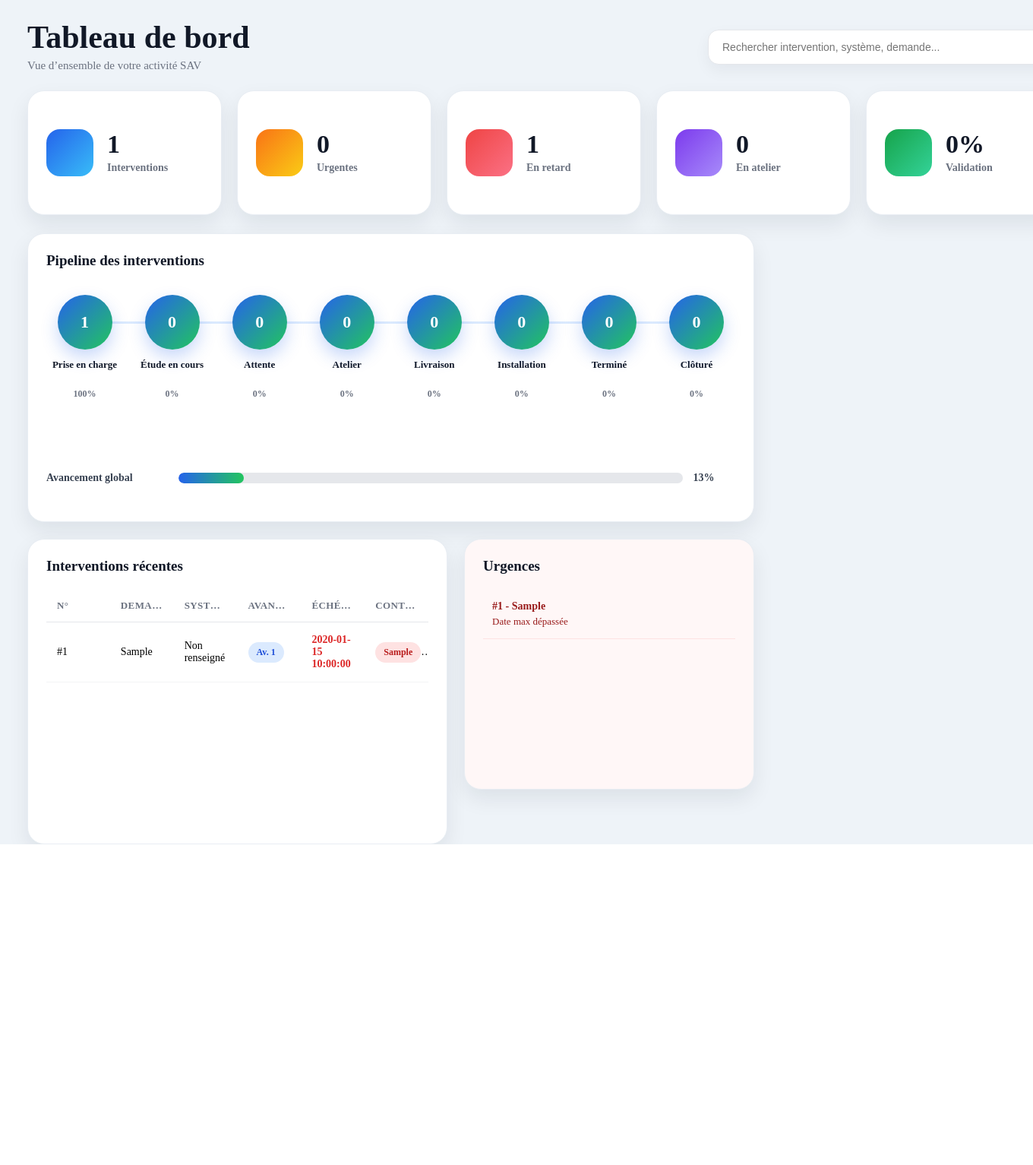
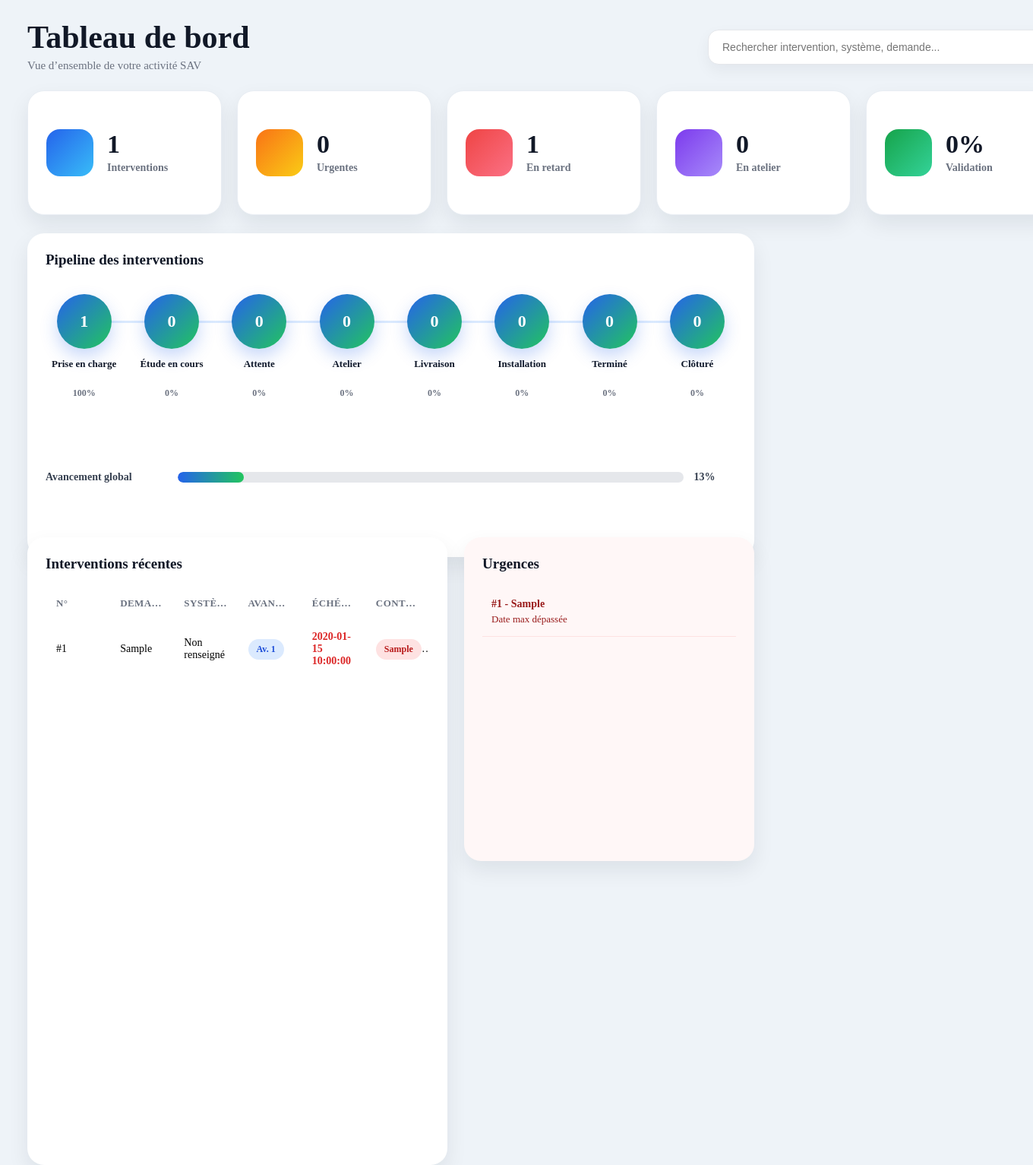
Before and after one commit to Mimi0123456789/openprod, a PHP site: page /views/stats/stats.php in a window 1360 px wide; the page is wider, and only the part inside the window is pictured. Shown: that part at 76% size. Before the commit the page ends 1111 px from the top of that part, so only its background shows below. Run offline with PHP 8.4, Linux system fonts and the light colour scheme; tables that the repository leaves empty or names only in its code hold one stand-in row (values such as "Sample post"); some libraries are stand-ins or nearby versions.

Commit message:
Maj stats 3

```diff
--- a/views/stats/stats.php
+++ b/views/stats/stats.php
@@ -11,6 +11,8 @@
         margin: 0;
         padding: 28px 36px;
         color: #111827;
+        display: flex;
+        flex-direction: column;
     }
 
     .dashboard-header {
@@ -113,6 +115,9 @@
             "table health priorite";
         gap: 22px;
         align-items: stretch;
+        grid-auto-rows: 1fr; /* rows stretch evenly */
+        flex: 1; /* let grid expand to fill page */
+        height: 100%;
     }
 
     .panel {
@@ -120,23 +125,31 @@
         border-radius: 22px;
         padding: 24px;
         box-shadow: 0 12px 28px rgba(15, 23, 42, 0.08);
-        border: 1px solid #e8edf3;
+        border: none; /* remove thin panel borders (cleaner look) */
         min-height: 280px;
+        display: flex;
+        flex-direction: column;
     }
 
     .panel-large {
         grid-area: pipeline;
         min-height: 330px;
+        height: 100%;
     }
 
     .alert-panel {
         grid-area: alerts;
         background: #fff7f7;
+        height: 100%;
     }
 
     .table-panel {
         grid-area: table;
         min-height: 100%;
+        height: 100%;
+        overflow: auto; /* allow table to scroll if needed */
+        display: flex;
+        flex-direction: column;
     }
 
     .dashboard-grid > .panel:nth-of-type(2) {
@@ -291,14 +304,16 @@
         font-size: 13px;
         color: #6b7280;
         padding: 13px 14px;
-        border-bottom: 1px solid #e5e7eb;
+        /* removed bottom border for cleaner look */
+        border-bottom: none;
         text-transform: uppercase;
         letter-spacing: 0.03em;
     }
 
     td {
         padding: 15px 14px;
-        border-bottom: 1px solid #f3f4f6;
+        /* removed bottom border for cleaner look */
+        border-bottom: none;
         font-size: 14px;
     }
 
@@ -809,14 +824,10 @@
 </div>
 
 <script>
-const systemeLabels = <?= json_encode(array_keys($parTypeSysteme), JSON_UNESCAPED_UNICODE) ?>;
-const systemeValues = <?= json_encode(array_values($parTypeSysteme)) ?>;
 
 const travauxLabels = <?= json_encode(array_keys($travauxStats), JSON_UNESCAPED_UNICODE) ?>;
 const travauxValues = <?= json_encode(array_values($travauxStats)) ?>;
 
-const prioriteLabels = <?= json_encode(array_keys($priorites), JSON_UNESCAPED_UNICODE) ?>;
-const prioriteValues = <?= json_encode(array_values($priorites)) ?>;
 </script>
 
 <script src="assets/js/dashboard_nosql.js"></script>
```
